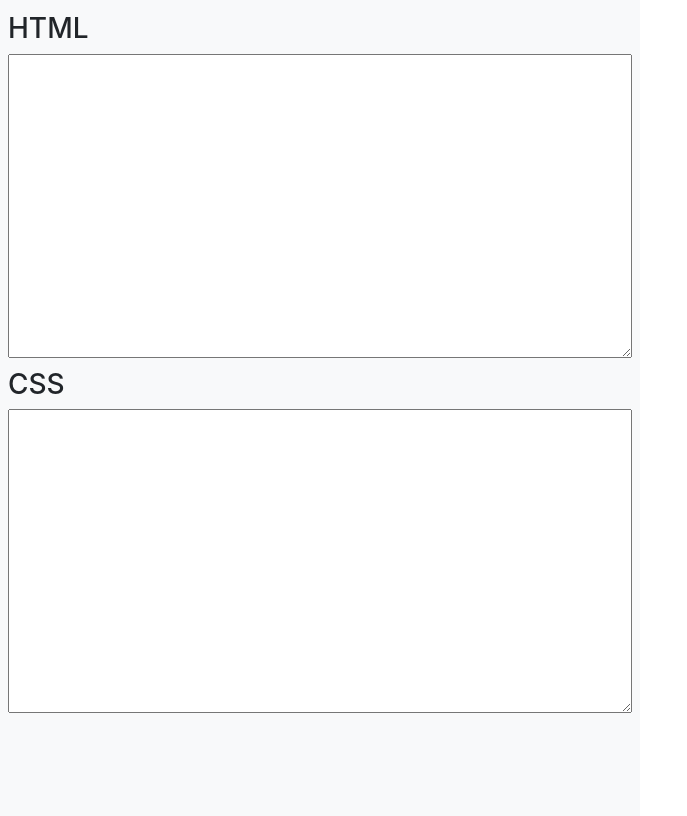
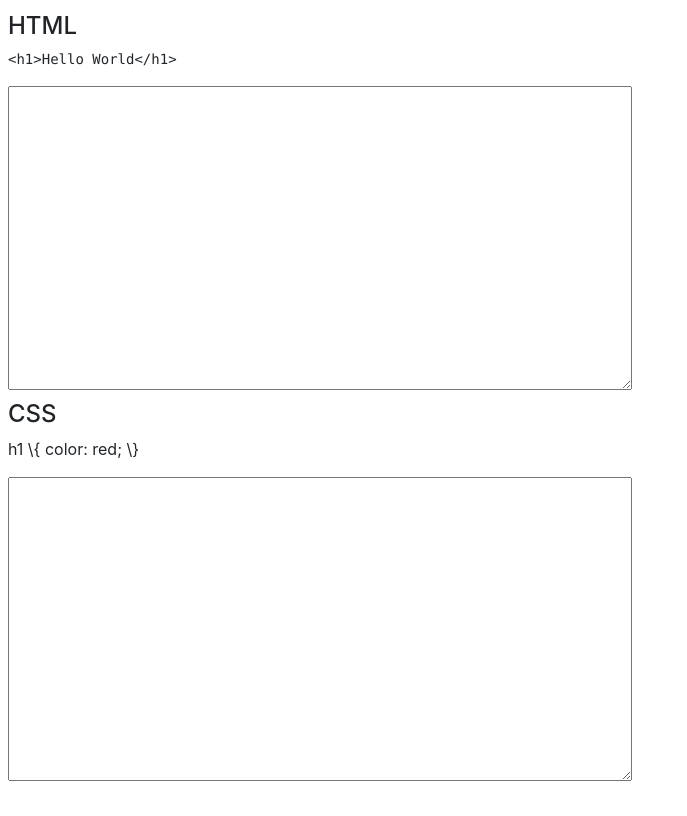
Before and after one commit to codeposted/codeposted.github.io, a plain HTML site: page index.html in a window 1280 px wide. Shown: the whole page, without its empty margins (0-687 px from the left). Drawn offline with nearby package versions, Linux system fonts and the light colour scheme.

Commit message:
changed ui

```diff
--- a/index.html
+++ b/index.html
@@ -26,12 +26,14 @@
   <body>
     <div class="container-fluid">
         <div class="row">
-            <div class="col-sm-6 p-2 grid bg-light">
+            <div class="col-sm-6 p-2 grid">
                 <form>
-                    <h3 class="mt-1">HTML</h3>
+                    <h4 class="mt-1">HTML</h4>
+                    <pre><code>&lt;h1&gt;Hello World&lt;/h1&gt;</code></pre>
                     <textarea id="html" spellcheck="false"></textarea>
 
-                    <h3 class="mt-1">CSS</h3>
+                    <h4 class="mt-1">CSS</h4>
+                    <p>h1 \{ color: red; \}</p>
                     <textarea id="css" spellcheck="false"></textarea>
                 </form>
             </div>
```
